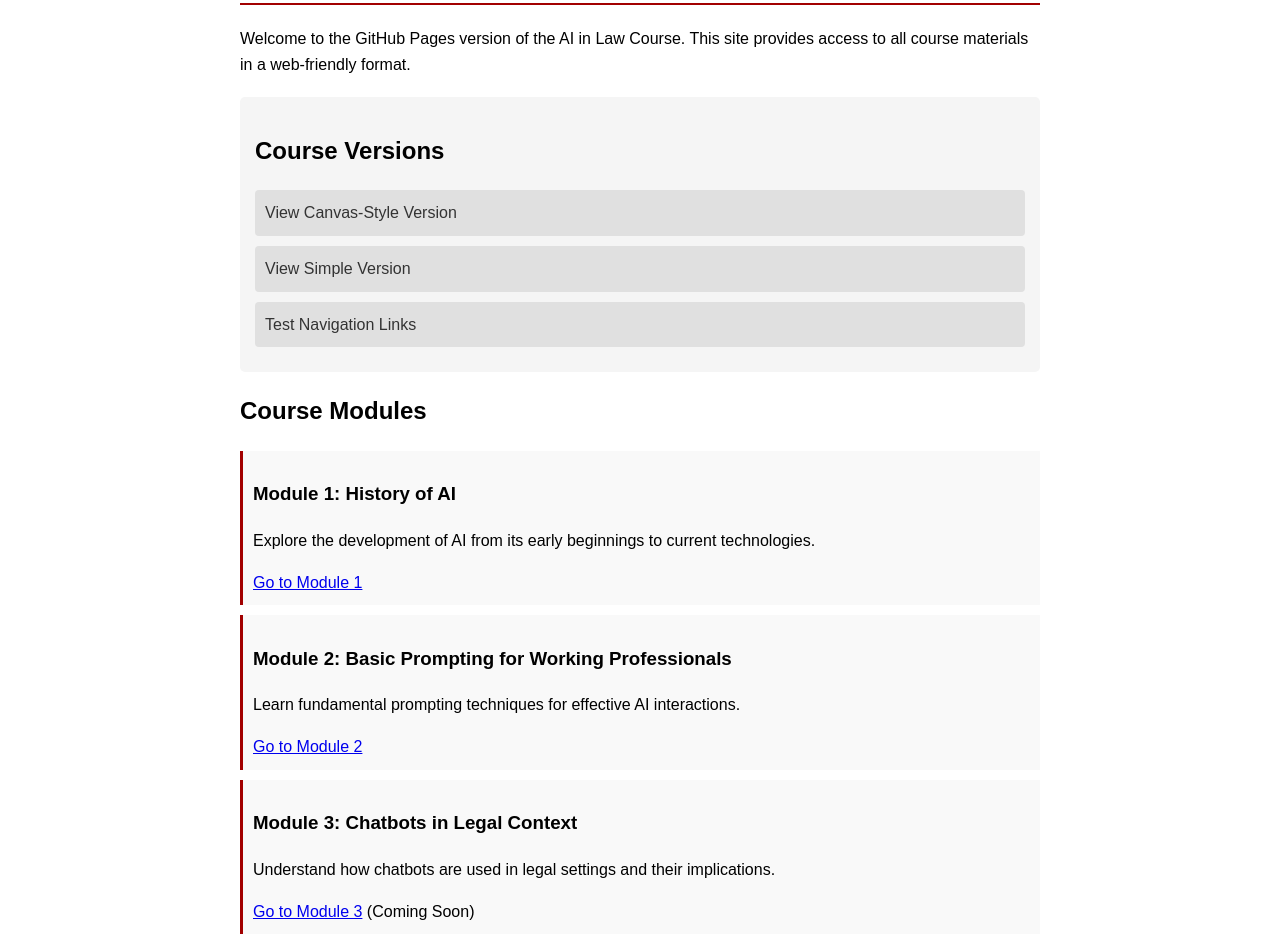
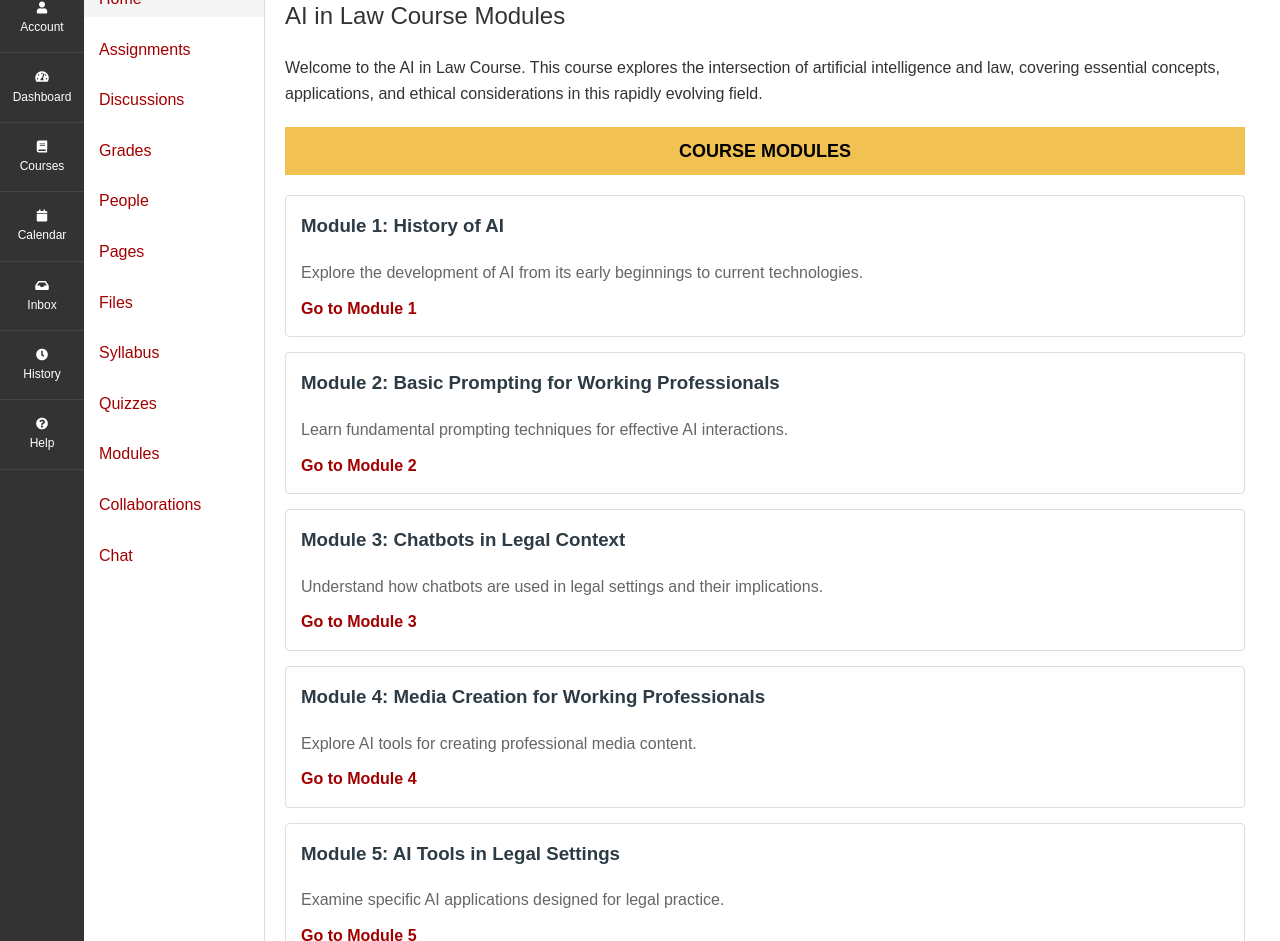
Before and after one commit to williamthe5thc/AI-Law-Course, a plain HTML site: page index.html in a window 1280 px wide. Shown: the part 100-1041 px from the top of the page. Drawn offline with Linux system fonts and the light colour scheme.

Commit message:
updated index.html

```diff
--- a/index.html
+++ b/index.html
@@ -3,135 +3,195 @@
 <head>
     <meta charset="UTF-8">
     <meta name="viewport" content="width=device-width, initial-scale=1.0">
-    <title>AI in Law Course - GitHub Pages Version</title>
+    <title>AI in Law Course</title>
+    <link rel="stylesheet" href="css/canvas-styles.css">
+    <!-- Font Awesome for icons -->
+    <link rel="stylesheet" href="https://cdnjs.cloudflare.com/ajax/libs/font-awesome/5.15.4/css/all.min.css">
     <style>
-        body {
-            font-family: Arial, sans-serif;
-            line-height: 1.6;
-            margin: 0;
-            padding: 20px;
-            max-width: 800px;
-            margin: 0 auto;
-        }
-        h1 {
-            color: #a20000;
-            border-bottom: 2px solid #a20000;
-            padding-bottom: 10px;
-        }
-        .course-versions {
-            margin: 20px 0;
+        .module-card {
+            border: 1px solid #ddd;
+            border-radius: 4px;
             padding: 15px;
-            background-color: #f5f5f5;
-            border-radius: 5px;
-        }
-        .version-link {
-            display: block;
-            margin: 10px 0;
-            padding: 10px;
-            background-color: #e0e0e0;
-            text-decoration: none;
-            color: #333;
-            border-radius: 4px;
+            margin-bottom: 15px;
             transition: background-color 0.2s;
         }
-        .version-link:hover {
-            background-color: #d0d0d0;
+
+        .module-card:hover {
+            background-color: #f9f9f9;
         }
-        .module-list {
-            margin: 20px 0;
+
+        .module-card h3 {
+            margin-top: 0;
+            color: #2d3b45;
         }
-        .module-item {
+
+        .module-card .module-desc {
+            color: #666;
             margin-bottom: 10px;
-            padding: 10px;
-            background-color: #f9f9f9;
-            border-left: 3px solid #a20000;
         }
-        footer {
-            margin-top: 30px;
-            padding-top: 10px;
-            border-top: 1px solid #ddd;
-            font-size: 0.9em;
-            color: #666;
+
+        .module-card .module-link {
+            color: #a20000;
+            text-decoration: none;
+            font-weight: bold;
         }
     </style>
 </head>
 <body>
-    <h1>AI in Law Course</h1>
-    <p>Welcome to the GitHub Pages version of the AI in Law Course. This site provides access to all course materials in a web-friendly format.</p>
-
-    <div class="course-versions">
-        <h2>Course Versions</h2>
-        <a href="canvas-index.html" class="version-link">View Canvas-Style Version</a>
-        <a href="simple-index.html" class="version-link">View Simple Version</a>
-        <a href="test-links.html" class="version-link">Test Navigation Links</a>
-    </div>
-
-    <div class="module-list">
-        <h2>Course Modules</h2>
-
-        <div class="module-item">
-            <h3>Module 1: History of AI</h3>
-            <p>Explore the development of AI from its early beginnings to current technologies.</p>
-            <a href="modules/module1/welcome.html">Go to Module 1</a>
+    <!-- Sidebar -->
+    <div class="sidebar">
+        <div class="sidebar-logo">
+            <img src="images/utah-logo.png" alt="U Logo">
         </div>
-
-        <div class="module-item">
-            <h3>Module 2: Basic Prompting for Working Professionals</h3>
-            <p>Learn fundamental prompting techniques for effective AI interactions.</p>
-            <a href="modules/module2/welcome.html">Go to Module 2</a>
+        <div class="sidebar-item">
+            <a href="#">
+                <i class="fas fa-user"></i><br>
+                Account
+            </a>
         </div>
-
-        <div class="module-item">
-            <h3>Module 3: Chatbots in Legal Context</h3>
-            <p>Understand how chatbots are used in legal settings and their implications.</p>
-            <a href="modules/module3/welcome.html">Go to Module 3</a> (Coming Soon)
+        <div class="sidebar-item">
+            <a href="#">
+                <i class="fas fa-tachometer-alt"></i><br>
+                Dashboard
+            </a>
         </div>
-
-        <div class="module-item">
-            <h3>Module 4: Media Creation for Working Professionals</h3>
-            <p>Explore AI tools for creating professional media content.</p>
-            <a href="modules/module4/welcome.html">Go to Module 4</a> (Coming Soon)
+        <div class="sidebar-item">
+            <a href="#">
+                <i class="fas fa-book"></i><br>
+                Courses
+            </a>
         </div>
-
-        <div class="module-item">
-            <h3>Module 5: AI Tools in Legal Settings</h3>
-            <p>Examine specific AI applications designed for legal practice.</p>
-            <a href="modules/module5/welcome.html">Go to Module 5</a> (Coming Soon)
+        <div class="sidebar-item">
+            <a href="#">
+                <i class="fas fa-calendar"></i><br>
+                Calendar
+            </a>
         </div>
-
-        <div class="module-item">
-            <h3>Module 6: Advanced Prompting for Working Professionals</h3>
-            <p>Master sophisticated prompting strategies for complex tasks.</p>
-            <a href="modules/module6/welcome.html">Go to Module 6</a> (Coming Soon)
+        <div class="sidebar-item">
+            <a href="#">
+                <i class="fas fa-inbox"></i><br>
+                Inbox
+            </a>
         </div>
-
-        <div class="module-item">
-            <h3>Module 7: Exploring the Ethics of AI using Advanced Prompting</h3>
-            <p>Investigate ethical dimensions of AI through advanced prompting techniques.</p>
-            <a href="modules/module7/welcome.html">Go to Module 7</a> (Coming Soon)
+        <div class="sidebar-item">
+            <a href="#">
+                <i class="fas fa-clock"></i><br>
+                History
+            </a>
         </div>
-
-        <div class="module-item">
-            <h3>Module 8: AI Tools for Working Professionals</h3>
-            <p>Survey practical AI tools for enhancing professional workflows.</p>
-            <a href="modules/module8/welcome.html">Go to Module 8</a> (Coming Soon)
-        </div>
-
-        <div class="module-item">
-            <h3>Module 9: AI Learning Tools for Enhancement</h3>
-            <p>Discover how AI tools can transform learning experiences.</p>
-            <a href="modules/module9/welcome.html">Go to Module 9</a> (Coming Soon)
-        </div>
-
-        <div class="module-item">
-            <h3>Module 10: How will AGI Impact YOUR Career?</h3>
-            <p>Explore potential future impacts of artificial general intelligence on legal careers.</p>
-            <a href="modules/module10/welcome.html">Go to Module 10</a> (Coming Soon)
+        <div class="sidebar-item">
+            <a href="#">
+                <i class="fas fa-question-circle"></i><br>
+                Help
+            </a>
         </div>
     </div>
 
-    <footer>
-        <p>AI in Law Course &copy; 2025 | University of Utah | GitHub Pages Version</p>
-    </footer>
+    <!-- Main Content -->
+    <div class="main-content">
+        <!-- Top Navigation -->
+        <div class="top-nav">
+            <div class="menu-icon">
+                <i class="fas fa-bars"></i>
+            </div>
+            <div class="breadcrumbs">
+                <a href="#">AI in Law</a> <span>›</span> Modules
+            </div>
+        </div>
+
+        <!-- Main Content Container -->
+        <div style="display: flex;">
+            <!-- Left Navigation -->
+            <div class="left-nav">
+                <ul>
+                    <li><a href="#" class="active">Home</a></li>
+                    <li><a href="#">Assignments</a></li>
+                    <li><a href="#">Discussions</a></li>
+                    <li><a href="#">Grades</a></li>
+                    <li><a href="#">People</a></li>
+                    <li><a href="#">Pages</a></li>
+                    <li><a href="#">Files</a></li>
+                    <li><a href="#">Syllabus</a></li>
+                    <li><a href="#">Quizzes</a></li>
+                    <li><a href="#">Modules</a></li>
+                    <li><a href="#">Collaborations</a></li>
+                    <li><a href="#">Chat</a></li>
+                </ul>
+            </div>
+
+            <!-- Content Area -->
+            <div class="content-container">
+                <h1 class="page-title">AI in Law Course Modules</h1>
+
+                <div class="content-body">
+                    <p>Welcome to the AI in Law Course. This course explores the intersection of artificial intelligence and law, covering essential concepts, applications, and ethical considerations in this rapidly evolving field.</p>
+
+                    <div class="objectives-section">
+                        <h2>COURSE MODULES</h2>
+                    </div>
+
+                    <div class="module-card">
+                        <h3>Module 1: History of AI</h3>
+                        <p class="module-desc">Explore the development of AI from its early beginnings to current technologies.</p>
+                        <a href="modules/module1/welcome.html" class="module-link">Go to Module 1</a>
+                    </div>
+
+                    <div class="module-card">
+                        <h3>Module 2: Basic Prompting for Working Professionals</h3>
+                        <p class="module-desc">Learn fundamental prompting techniques for effective AI interactions.</p>
+                        <a href="modules/module2/welcome.html" class="module-link">Go to Module 2</a>
+                    </div>
+
+                    <div class="module-card">
+                        <h3>Module 3: Chatbots in Legal Context</h3>
+                        <p class="module-desc">Understand how chatbots are used in legal settings and their implications.</p>
+                        <a href="modules/module3/canvas-welcome.html" class="module-link">Go to Module 3</a>
+                    </div>
+
+                    <div class="module-card">
+                        <h3>Module 4: Media Creation for Working Professionals</h3>
+                        <p class="module-desc">Explore AI tools for creating professional media content.</p>
+                        <a href="modules/module4/canvas-welcome.html" class="module-link">Go to Module 4</a>
+                    </div>
+
+                    <div class="module-card">
+                        <h3>Module 5: AI Tools in Legal Settings</h3>
+                        <p class="module-desc">Examine specific AI applications designed for legal practice.</p>
+                        <a href="modules/module5/canvas-welcome.html" class="module-link">Go to Module 5</a>
+                    </div>
+
+                    <div class="module-card">
+                        <h3>Module 6: Advanced Prompting for Working Professionals</h3>
+                        <p class="module-desc">Master sophisticated prompting strategies for complex tasks.</p>
+                        <a href="modules/module6/canvas-welcome.html" class="module-link">Go to Module 6</a>
+                    </div>
+
+                    <div class="module-card">
+                        <h3>Module 7: Exploring the Ethics of AI using Advanced Prompting</h3>
+                        <p class="module-desc">Investigate ethical dimensions of AI through advanced prompting techniques.</p>
+                        <a href="modules/module7/canvas-welcome.html" class="module-link">Go to Module 7</a>
+                    </div>
+
+                    <div class="module-card">
+                        <h3>Module 8: AI Tools for Working Professionals</h3>
+                        <p class="module-desc">Survey practical AI tools for enhancing professional workflows.</p>
+                        <a href="modules/module8/canvas-welcome.html" class="module-link">Go to Module 8</a>
+                    </div>
+
+                    <div class="module-card">
+                        <h3>Module 9: AI Learning Tools for Enhancement</h3>
+                        <p class="module-desc">Discover how AI tools can transform learning experiences.</p>
+                        <a href="modules/module9/canvas-welcome.html" class="module-link">Go to Module 9</a>
+                    </div>
+
+                    <div class="module-card">
+                        <h3>Module 10: How will AGI Impact YOUR Career?</h3>
+                        <p class="module-desc">Explore potential future impacts of artificial general intelligence on legal careers.</p>
+                        <a href="modules/module10/canvas-welcome.html" class="module-link">Go to Module 10</a>
+                    </div>
+                </div>
+            </div>
+        </div>
+    </div>
 </body>
 </html>
```
